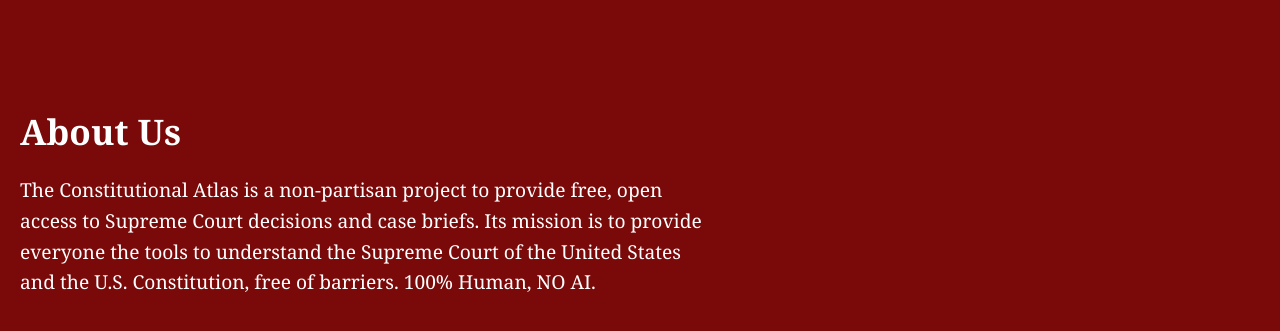
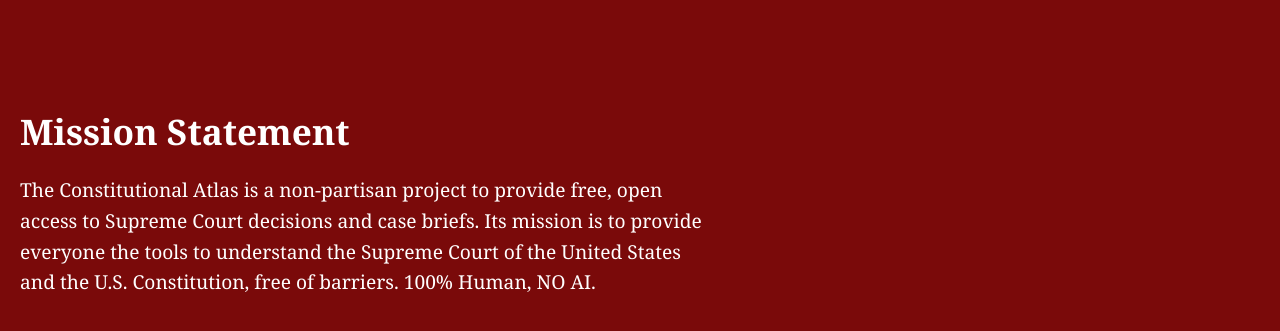
Before and after one commit to Ignitite/constitutional-atlas.github.io, a plain HTML site: page index.html in a window 1280 px wide. Shown: the part 802-1133 px from the top of the page. Drawn offline with Linux system fonts and the light colour scheme.

Commit message:
Update index.html

```diff
--- a/index.html
+++ b/index.html
@@ -83,7 +83,7 @@
 
 <!-- ABOUT SECTION -->
 <div class="about" id="about">
-  <h2>About Us</h2>
+  <h2>Mission Statement</h2>
   <p>
    The Constitutional Atlas is a non-partisan project to provide free, open access to Supreme Court decisions and case briefs.
    Its mission is to provide everyone the tools to understand the Supreme Court of the United States and the U.S. Constitution, free of barriers. 100% Human, NO AI.
```
